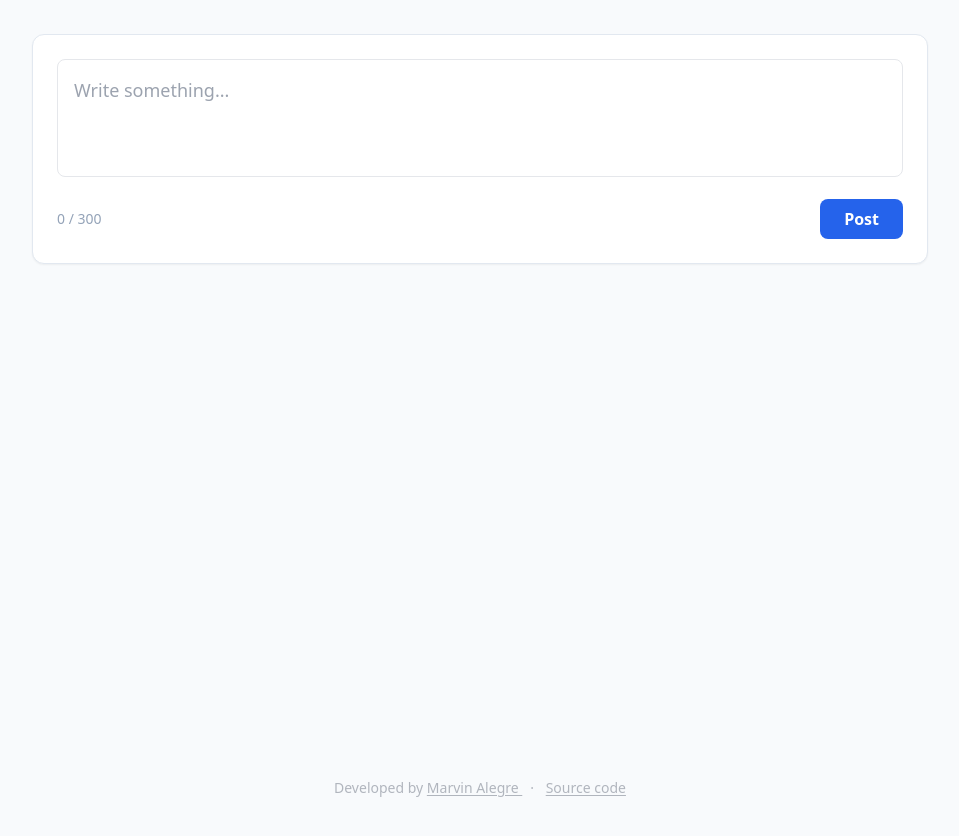
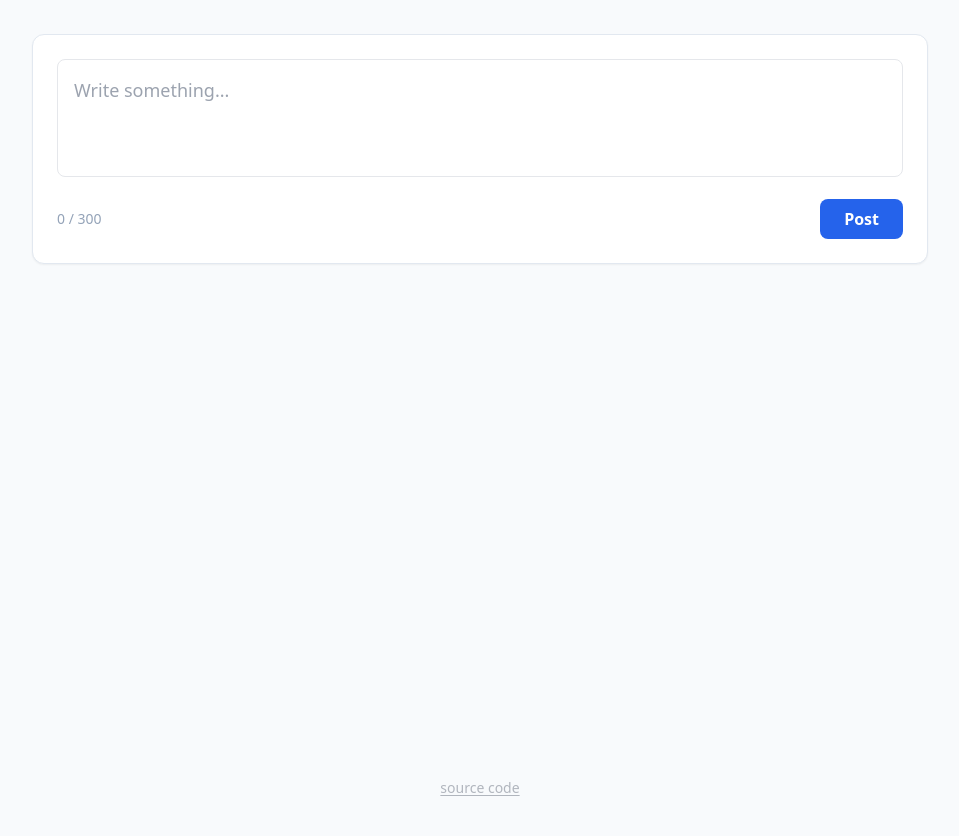
Before and after one commit to marvinalegre/whiteboard, a website: page public/index.html in a window 1280 px wide. Shown: the part 118-954 px from the top of the page, without its empty margins (160-1119 px from the left). Drawn offline with nearby package versions, Linux system fonts and the light colour scheme; no server answers.

Commit message:
change footer

```diff
--- a/public/index.html
+++ b/public/index.html
@@ -32,21 +32,12 @@
     </div>
 
     <footer class="py-6 text-center text-sm text-gray-500 opacity-50">
-      <span>
-        Developed by
-        <a href="https://github.com/marvinalegre" target="_blank" class="hover:opacity-100 transition-opacity underline underline-offset-2">
-          Marvin Alegre
-        </a>
-      </span>
-
-      <span class="mx-2">·</span>
-
       <a
         href="https://github.com/marvinalegre/whiteboard"
         target="_blank"
         class="hover:opacity-100 transition-opacity underline underline-offset-2"
       >
-        Source code
+        source code
       </a>
     </footer>
     <script>
```
